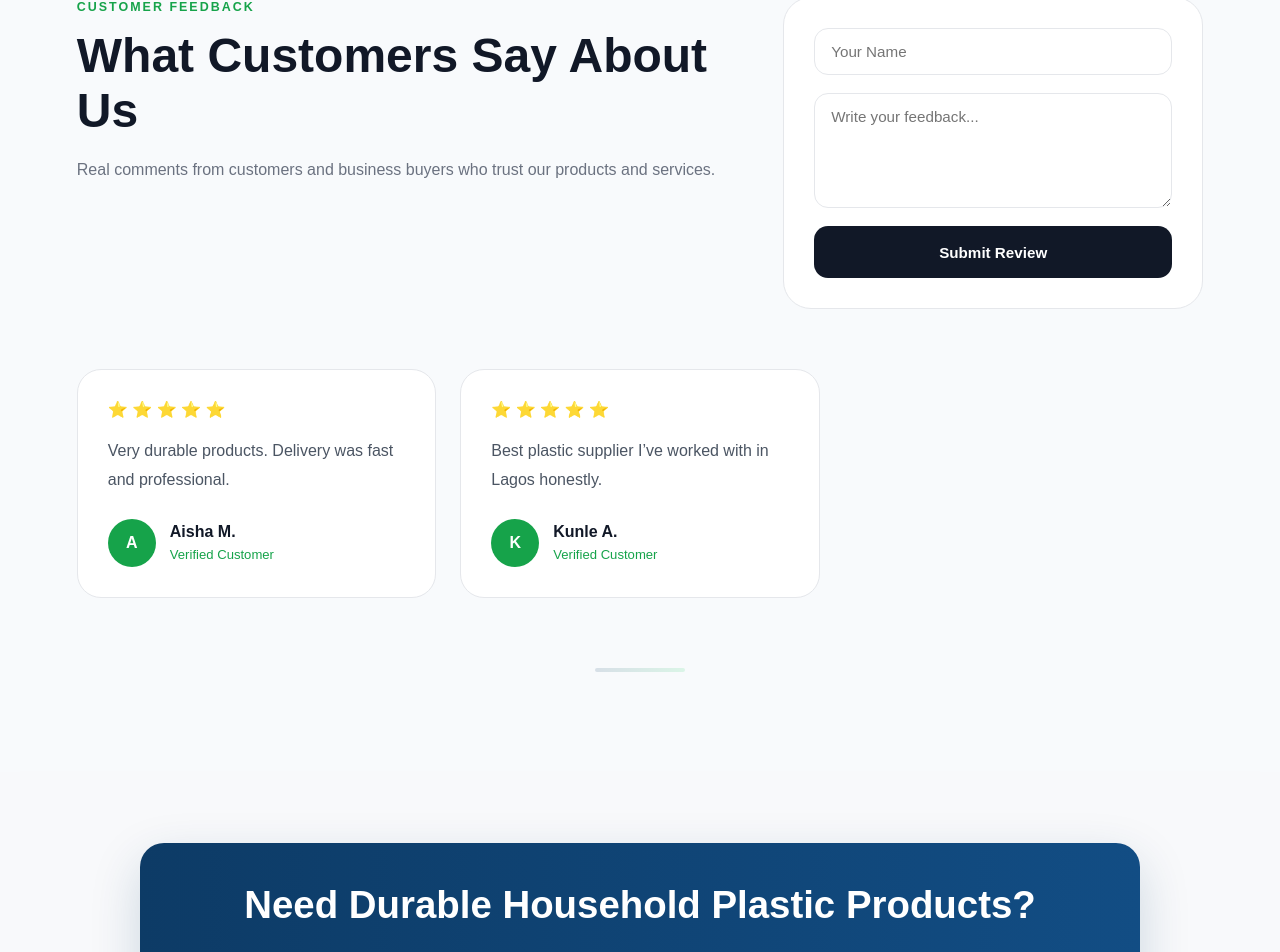
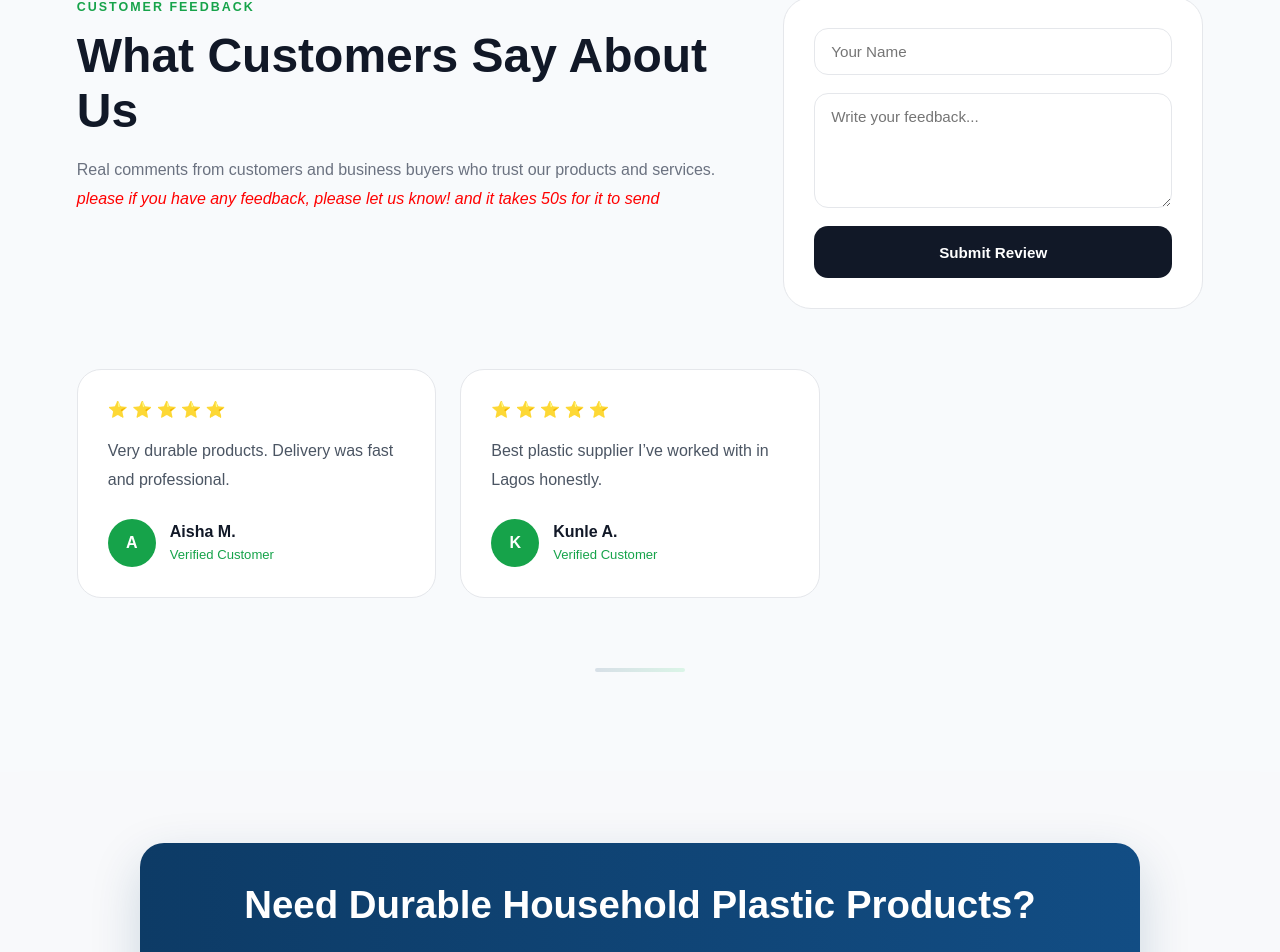
Before and after one commit to Ayat360/More-Grace-Blessing-Nig.-Ent, a React (Vite) app: page / in a window 1280 px wide. Shown: the part 5005-5957 px from the top of the page. Built offline with nearby package versions, Linux system fonts and the light colour scheme; no server answers.

Commit message:
your update

```diff
--- a/src/pages/Home.jsx
+++ b/src/pages/Home.jsx
@@ -1133,6 +1133,8 @@ const faqs = [
       <p>
         Real comments from customers and business buyers who trust our products and services.
       </p>
+      <p  style ={{ color: 'red', fontStyle: 'italic' }} ><i>please if you have any feedback, please let us know!
+        and it takes 50s for it to send</i></p>
 
     </div>
 
```
